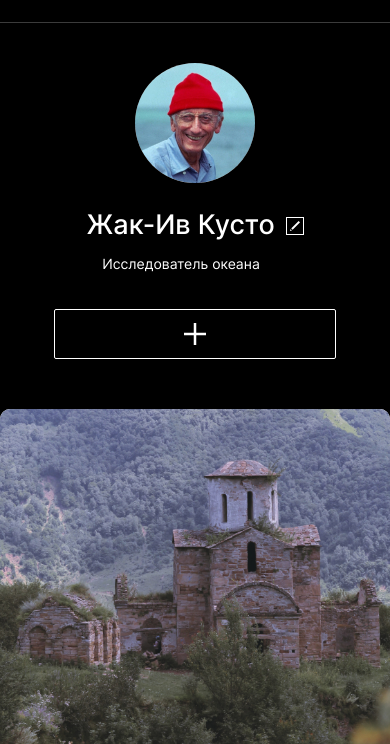
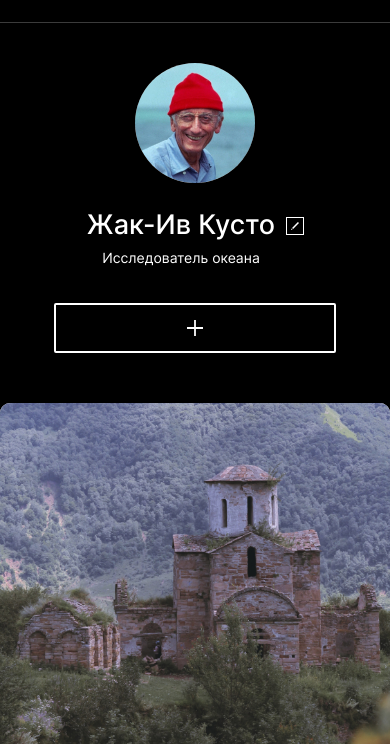
Before and after one commit to ria-shine/mesto-project, a plain HTML site: page index.html in a window 390 px wide. Shown: the part 100-844 px from the top of the page. Drawn offline with Linux system fonts and the light colour scheme; files whose address does not match are found by name.

Commit message:
задана четкая ширина в profile__name и profile__description, высота у картинки в element__image

```diff
--- a/blocks/element/__image/element__image.css
+++ b/blocks/element/__image/element__image.css
@@ -1,5 +1,5 @@
 .element__image {
   width: 100%;
-  height: 78%;
+  aspect-ratio: 1/1;
   object-fit: cover;
 }
--- a/blocks/element/element.css
+++ b/blocks/element/element.css
@@ -3,4 +3,6 @@
   background-color: white;
   border-radius: 10px;
   overflow: hidden;
+  display: flex;
+  flex-direction: column;
 }
--- a/blocks/elements/elements.css
+++ b/blocks/elements/elements.css
@@ -3,7 +3,6 @@
   width: 100%;
   display: grid;
   grid-template-columns: repeat(auto-fit, minmax(282px, 1fr));
-  grid-template-rows: repeat(auto-fit, 1fr);
   grid-auto-rows: 1fr;
   row-gap:20px;
   column-gap: 17px;
--- a/blocks/profile/__button/profile__button.css
+++ b/blocks/profile/__button/profile__button.css
@@ -2,19 +2,22 @@
   max-width: 150px;
   width: 100%;
   height: 50px;
-  border: 1px white solid;
+  border: 2px white solid;
   border-radius: 2px;
-  background-color: black;
+  background-color: transparent;
   cursor: pointer;
-  background-image: url(../../../images/plus-for-button.png);
+  background-image: url(../../../images/plus-for-button.svg);
   background-repeat: no-repeat;
   background-position: center;
+  background-size: 22px 22px;
+  padding: 0;
 
 }
 
 @media screen and (max-width: 768px) {
   .profile__button {
     max-width: 282px;
+    background-size: 16px 16px;
   }
 }
 
--- a/blocks/profile/__edit-button/profile__edit-button.css
+++ b/blocks/profile/__edit-button/profile__edit-button.css
@@ -1,21 +1,23 @@
 .profile__edit-button {
   width: 24px;
   height: 24px;
-  background-color: black;
+  background-color: transparent;
   border: 1px white solid;
   padding: 0;
   cursor: pointer;
 
 
-  background-image: url(../../../images/pencil-for-button.png);
+  background-image: url(../../../images/pencil-for-button.svg);
   background-repeat: no-repeat;
   background-position: center;
+  background-size: 10px 10px;
 }
 
 @media screen and (max-width: 768px) {
   .profile__edit-button {
     width: 18px;
     height: 18px;
+    background-size: 7.5px 7.5px;
   }
 }
 
--- a/blocks/profile/__info/profile__info.css
+++ b/blocks/profile/__info/profile__info.css
@@ -1,7 +1,7 @@
 .profile__info {
   width: 100%;
   display: grid;
-  grid-template-columns: minmax(min-content, 294px) 24px;
+  grid-template-columns: 294px 24px;
   row-gap: 16px;
   column-gap: 18px;
   align-items: center;
@@ -10,8 +10,8 @@
 @media screen and (max-width: 768px) {
   .profile__info {
     max-width: 282px;
-    grid-template-columns: minmax(min-content, 189px) 18px;
-    row-gap: 14px;
+    grid-template-columns: 189px 18px;
+    row-gap: 8px;
     column-gap: 10px;
     justify-content: center;
     margin: 26px 0 36px;
--- a/blocks/profile/__name/profile__name.css
+++ b/blocks/profile/__name/profile__name.css
@@ -7,6 +7,7 @@
   text-overflow: ellipsis;
   white-space: nowrap;
   overflow: hidden;
+  text-align: center;
 }
 
 @media screen and (max-width: 768px) {
```
Also changed, not shown: images/pencil-for-button.png (deleted), images/pencil-for-button.svg (added), images/plus-for-button.png (deleted), images/plus-for-button.svg (added).
